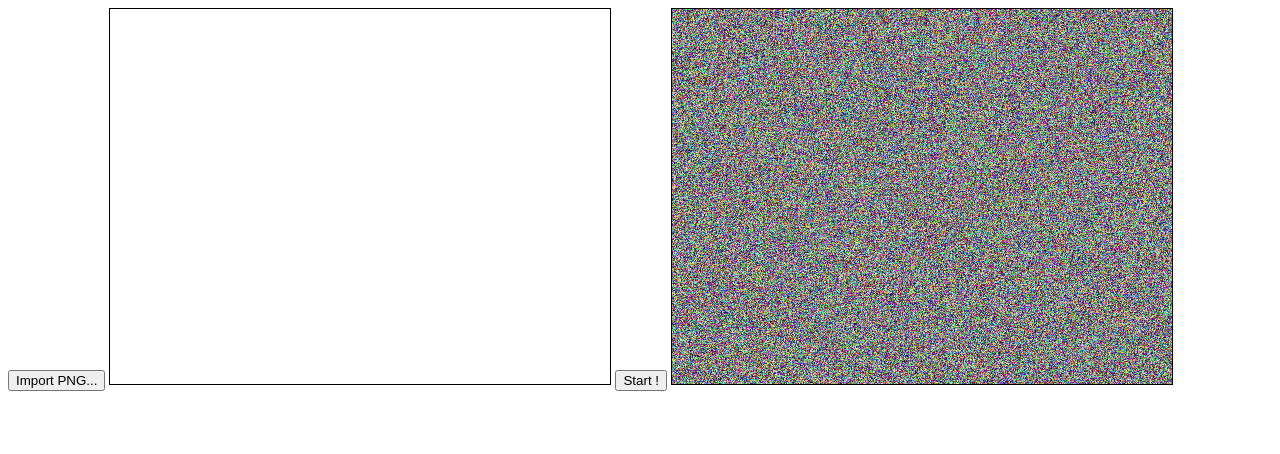
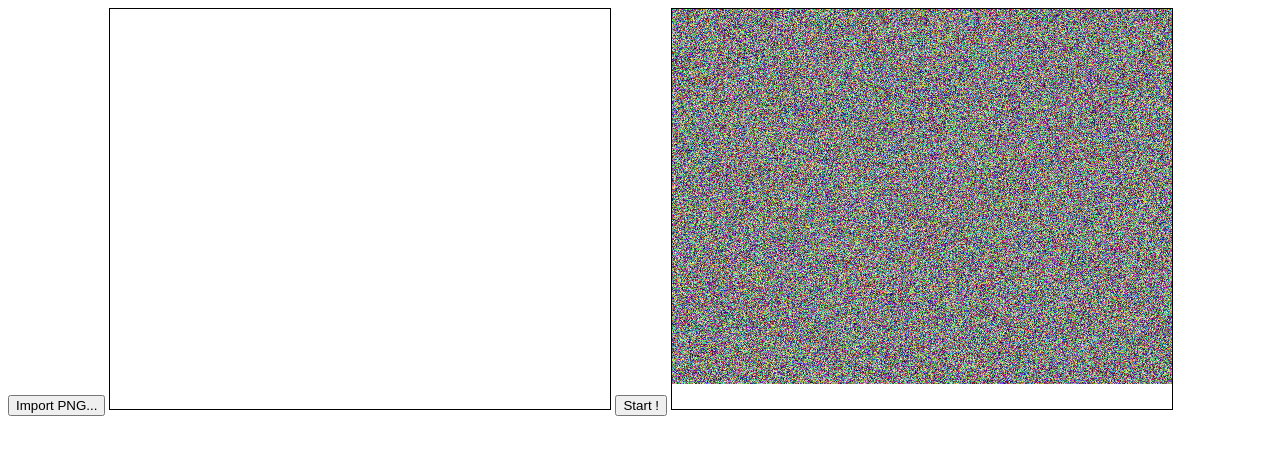
Before and after one commit to QuentinVincenot/genetic-algorithm-image, a plain HTML site: page index.html in a window 1280 px wide. Drawn offline with Linux system fonts and the light colour scheme.

Commit message:
Fix initial size of canvas

```diff
--- a/index.html
+++ b/index.html
@@ -7,10 +7,10 @@
 <body>
     <button id="import_button" onclick="document.getElementById('file_image_input').click()">Import PNG...</button>
     <input id="file_image_input" type="file" accept=".png" style="display:none;"/>
-    <canvas id="original_image_canvas" width="500" height="375" style="border: solid black 1px;"></canvas>
+    <canvas id="original_image_canvas" width="500" height="400" style="border: solid black 1px;"></canvas>
 
     <button id="start_button">Start !</button>
-    <canvas id="solution_image_canvas" width="500" height="375" style="border: solid black 1px;"></canvas>
+    <canvas id="solution_image_canvas" width="500" height="400" style="border: solid black 1px;"></canvas>
 
     <script src="genetic_algorithm.js" type="module"></script>
     <script src="script.js" type="module"></script>
--- a/script.js
+++ b/script.js
@@ -17,6 +17,13 @@ const original_image_canvas = document.getElementById('original_image_canvas');
 const original_image_context = original_image_canvas.getContext('2d');
 
 const solution_image_canvas = document.getElementById('solution_image_canvas');
+
+//
+original_image_canvas.width = MAX_WIDTH;
+original_image_canvas.height = MAX_HEIGHT;
+solution_image_canvas.width = MAX_WIDTH;
+solution_image_canvas.height = MAX_HEIGHT;
+
 
 
 //
```
